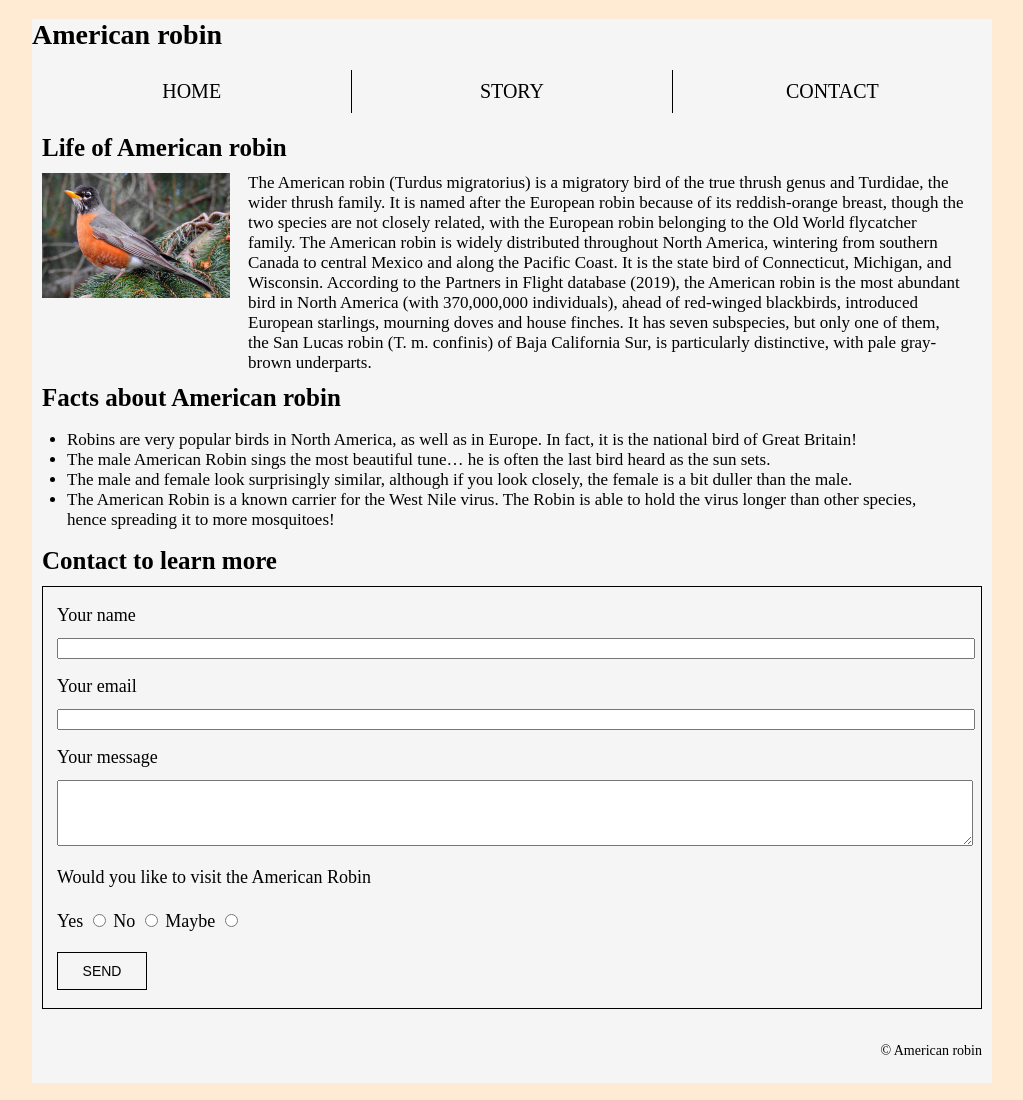
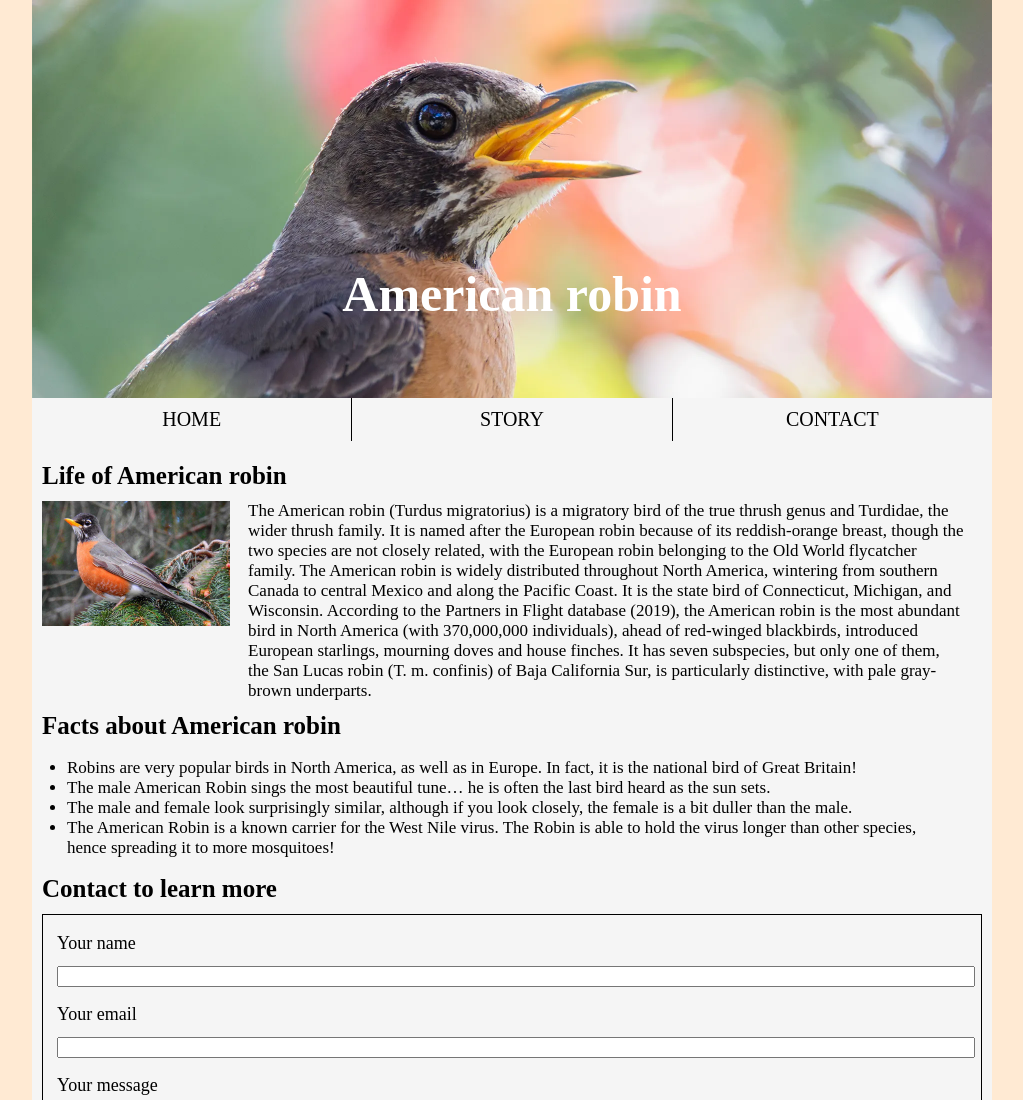
Before and after one commit to sukhmanbirbhinder/mid-term, a plain HTML site: page index.html in a window 1280 px wide. Shown: the top 1100 px of the page, without its empty margins (128-1151 px from the left). Drawn offline with Linux system fonts and the light colour scheme.

Commit message:
Update mystyle.css

```diff
--- a/mystyle.css
+++ b/mystyle.css
@@ -1,14 +1,14 @@
-/* main section */
+/* article section for main content */
 article {
     padding: 10px;
 }
-/*first banner with text */
-#front-banner {
+/*first robin banner showing text */
+#robin-banner {
     background: url(img/American-Robin.webp);
     background-size: cover;
 }
 /* banner text */
-#front-banner h1 {
+#robin-banner h1 {
     text-align: center;
     padding: 265px 0px 75px;
     margin: 0px;
@@ -47,7 +47,7 @@ div#nav ul li {
     text-transform: uppercase;
 }
 
-div#nav ul li:nth-child(2) {
+.my-active-link{
     border: 1px solid black;
     border-top: 0px;
     border-bottom: 0px;
```
